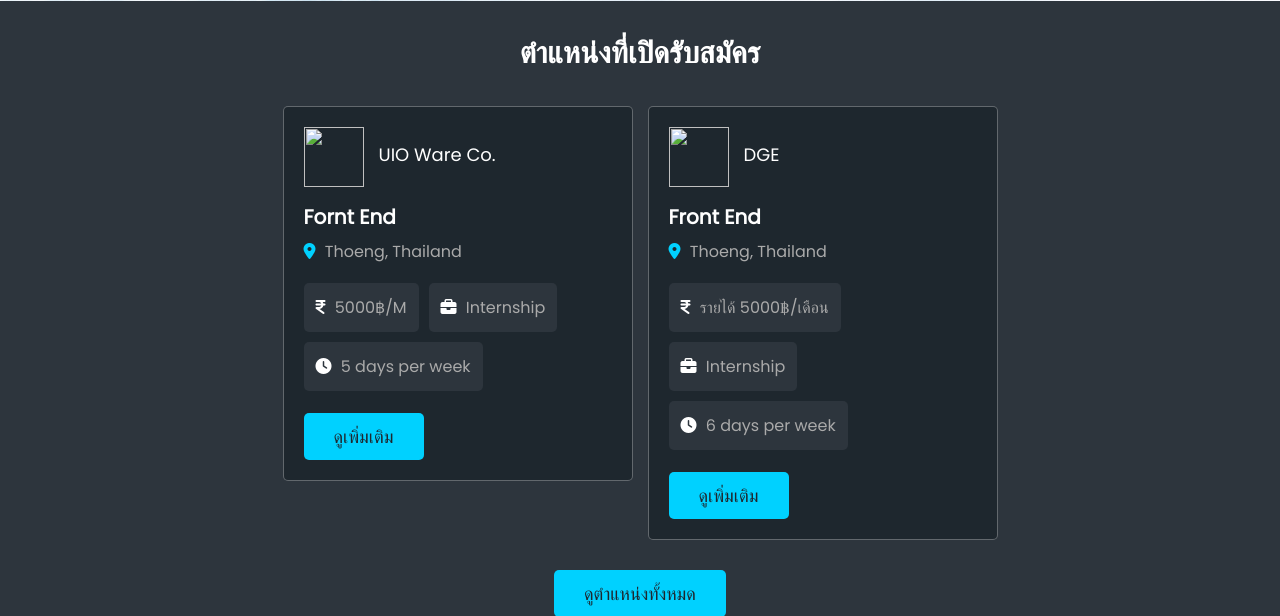
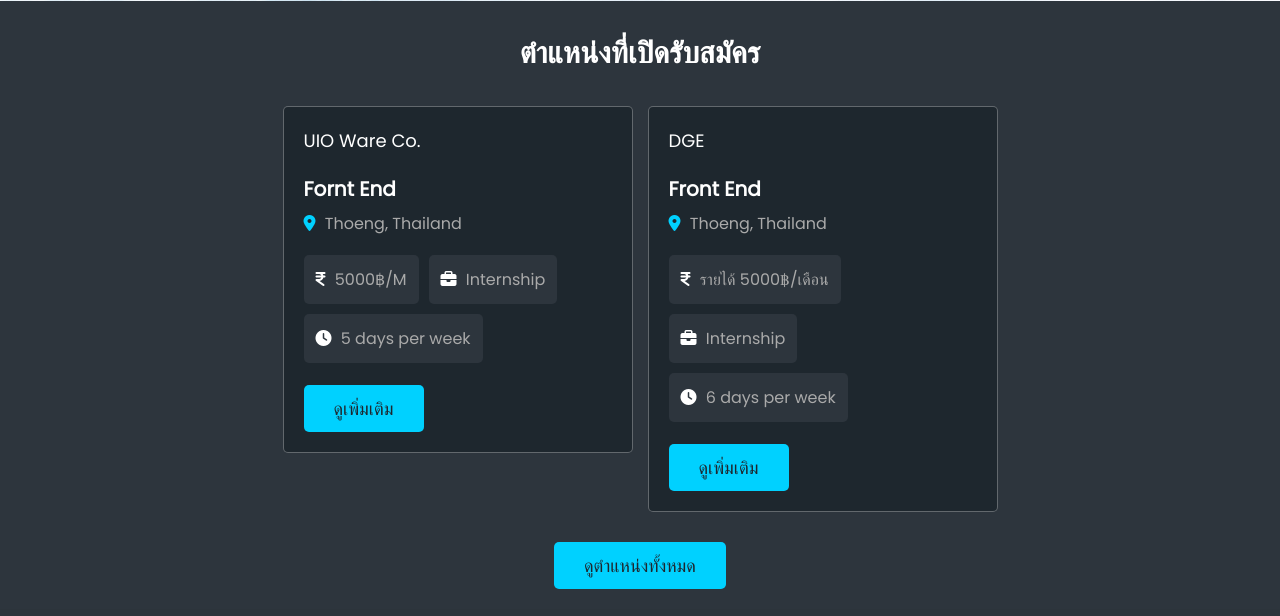
Before and after one commit to Z310Nz/Django-lineforintern, a Django app: page / in a window 1280 px wide. Shown: the part 686-1302 px from the top of the page. After the commit the page ends 1275 px from the top, so only its background shows below. Run offline with Django 5.2, Linux system fonts and the light colour scheme; data comes from the database, SQL or seed files in the repository; both versions use the stored data as it was after the commit; some libraries are stand-ins or nearby versions.

Commit message:
update main

```diff
--- a/lineforinterns/usertype/templates/navbarmain.html
+++ b/lineforinterns/usertype/templates/navbarmain.html
@@ -2,7 +2,7 @@
   <s class="flex">
     <div id="menu-btn" class="fas fa-bars-staggered"></div>
 
-    <a href="{% url 'home' %}" class="logo"><i class="fas fa-briefcase"></i> Software Engineer.</a>
+    <a href="#" class="logo"><i class="fas fa-briefcase"></i> Software Engineer.</a>
 
     {% if user.is_authenticated %} {% if user.role == 'STUDENT' %}
 
--- a/lineforinterns/usertype/templates/usertype/home.html
+++ b/lineforinterns/usertype/templates/usertype/home.html
@@ -45,7 +45,6 @@
         {% for job in jobs %}
         <div class="box">
             <div class="company">
-                <img src="{{ job.company.companyinfo.profile.url }}" alt="" />
                 <div>
                     <h3>{{ job.company }}</h3>
                     <p></p>
@@ -110,7 +109,6 @@
         {% for job in jobs %}
         <div class="box">
             <div class="company">
-                <img src="{{ job.company.companyinfo.profile.url }}" alt="" />
                 <div>
                     <h3>{{ job.company }}</h3>
                     <p></p>
--- a/lineforinterns/usertype/templates/userweb/editinfo.html
+++ b/lineforinterns/usertype/templates/userweb/editinfo.html
@@ -76,7 +76,6 @@
             name="student_id"
             type="number"
             placeholder="กรอกรหัสนิสิต"
-            required
             maxlength="20"
             class="input"
           />
```
Also changed, not shown: lineforinterns/db.sqlite3.
